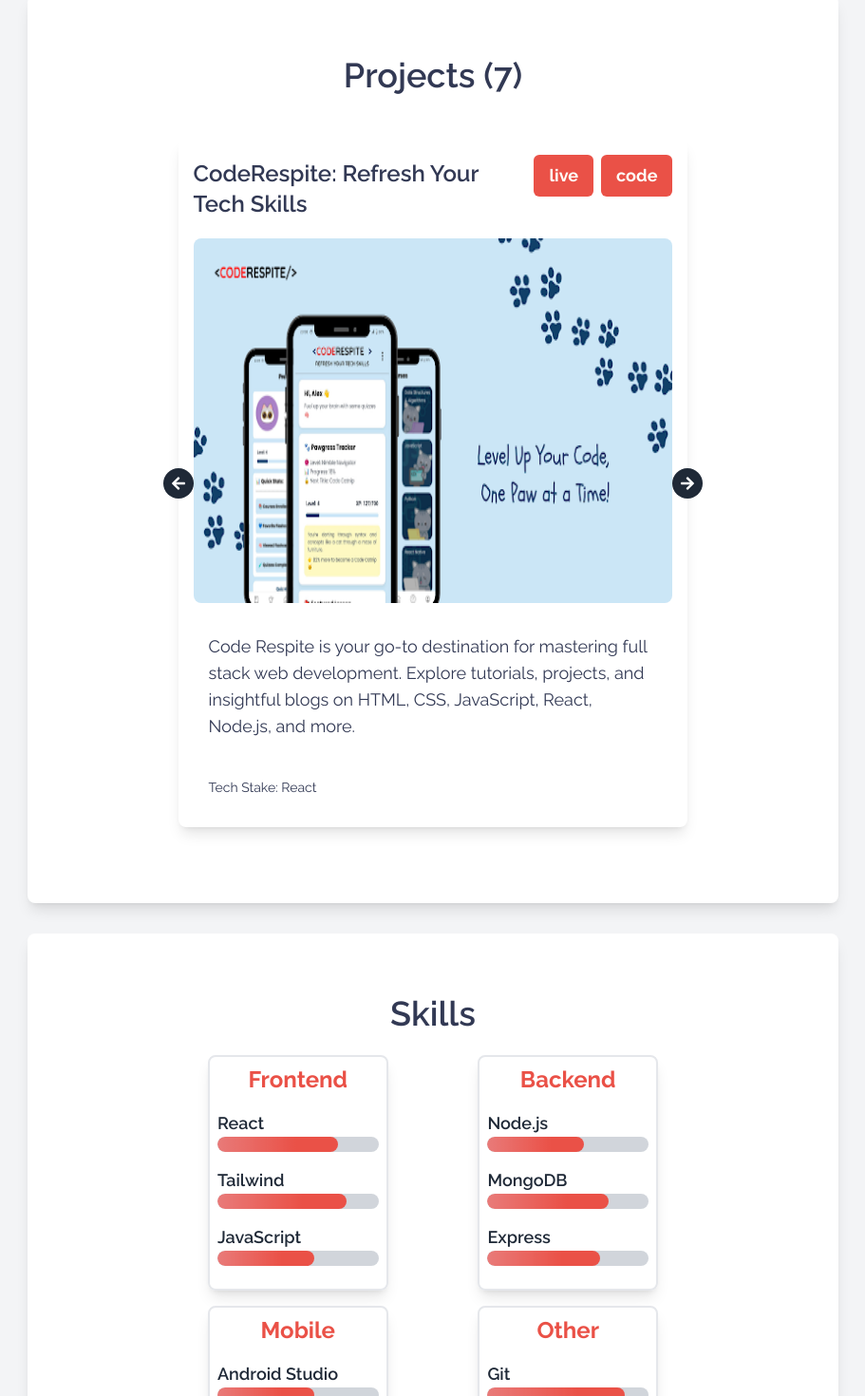
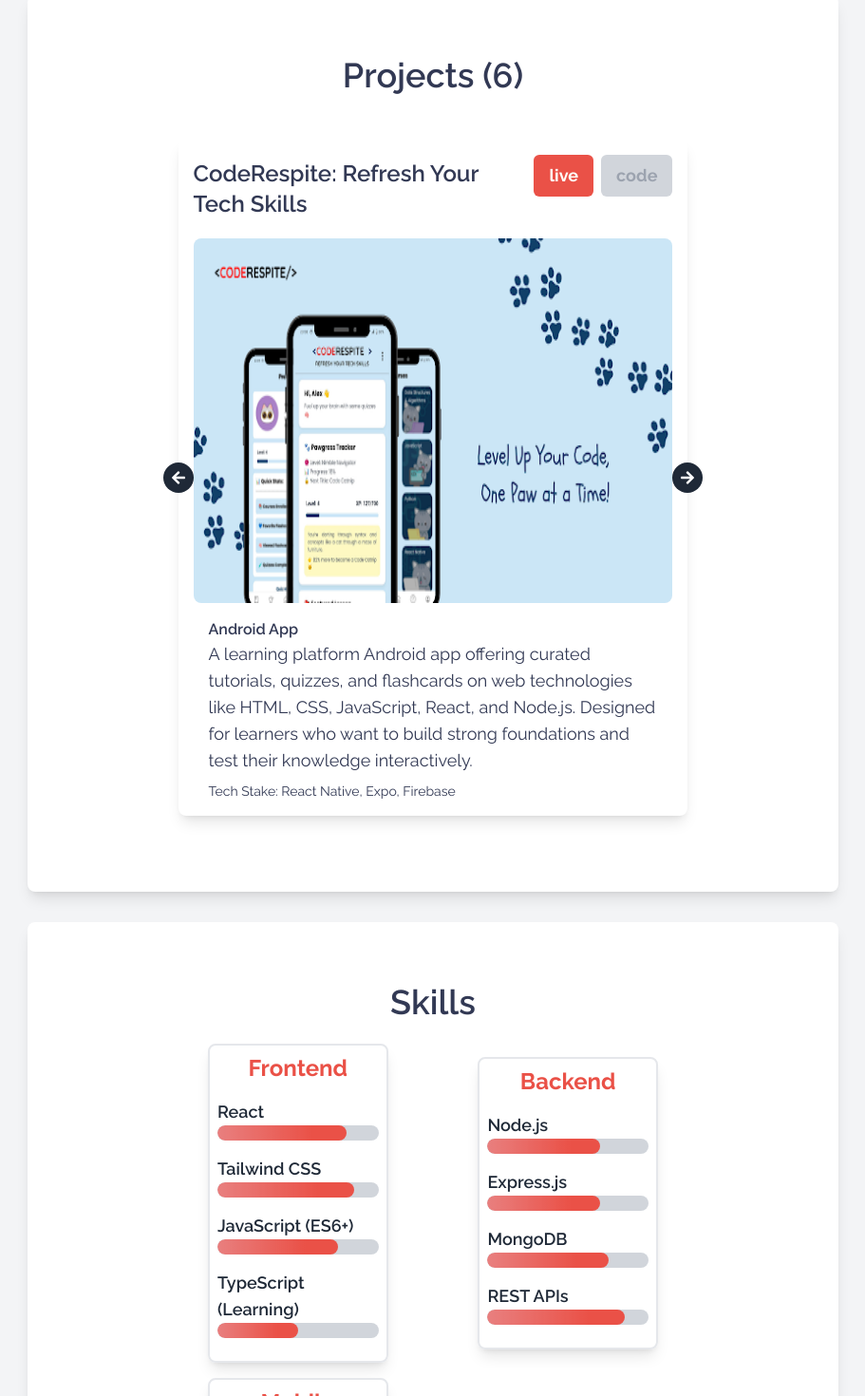
Before and after one commit to amit265/resume-website, a React (Vite) app: page / in a window 1280 px wide. Shown: the part 850-2320 px from the top of the page at 95% size, without its empty margins (184-1095 px from the left). Built offline with nearby package versions, Linux system fonts and the light colour scheme.

Commit message:
resume added

```diff
--- a/src/components/CarousalProject.jsx
+++ b/src/components/CarousalProject.jsx
@@ -41,6 +41,7 @@
                       {project.title}
                     </h3>
                     <div className="flex gap-x-2 justify-center items-start">
+                      {project?.live ? (
                         <a
                           href={project.live}
                           target="_blank"
@@ -48,6 +49,16 @@
                         >
                           live
                         </a>
+                      ) : (
+                        <span
+                          className="font-bold text-lg text-gray-400 cursor-not-allowed px-4 py-2 rounded-md bg-gray-300"
+                          title="Private respository"
+                        >
+                          live
+                        </span>
+                      )}
+
+                      {project?.url ? (
                         <a
                           href={project.url}
                           target="_blank"
@@ -55,17 +66,29 @@
                         >
                           code
                         </a>
+                      ) : (
+                        <span
+                          className="font-bold text-lg text-gray-400 cursor-not-allowed px-4 py-2 rounded-md bg-gray-300"
+                          title="live link not available"
+                        >
+                          code
+                        </span>
+                      )}
                     </div>
                   </div>
+
                   <img
                     src={project.graphicImage}
                     alt={project.title}
                     className="w-full mx-auto h-96 border-0 rounded-lg mt-4"
                   />
-                  <p className="text-lg mt-4 p-4 text-wrap">
+                  <h3 className="text-base font-semibold mt-4 px-4">
+                    {project.type}
+                  </h3>
+                  <p className="text-lg px-4  text-wrap">
                     {project.description}
                   </p>
-                  <p className="text-sm mt-2 p-4">
+                  <p className="text-sm mt-2 px-4">
                     Tech Stake: {project.techStack}
                   </p>
                 </div>
--- a/src/components/Header.jsx
+++ b/src/components/Header.jsx
@@ -119,7 +119,7 @@
                 className="w-24 ml-auto mr-4 mt-2 cursor-pointer px-4 py-2 rounded-md bg-[#ea5147] hover:bg-[#fefffa] hover:text-[#323954]"
               >
                 <a
-                  href="https://coderespite.com/doc/amit-resume.pdf"
+                  href="/amit-resume.pdf"
                   target="_blank"
                   rel="noopener noreferrer"
                 >
--- a/src/utils/constants.js
+++ b/src/utils/constants.js
@@ -2,76 +2,63 @@
   {
     title: "CodeRespite: Refresh Your Tech Skills",
     description:
-      "Code Respite is your go-to destination for mastering full stack web development. Explore tutorials, projects, and insightful blogs on HTML, CSS, JavaScript, React, Node.js, and more.",
-    techStack: "React",
-    url: "https://github.com/amit265/React-Projects/tree/main/coderespite.com",
+      "A learning platform Android app offering curated tutorials, quizzes, and flashcards on web technologies like HTML, CSS, JavaScript, React, and Node.js. Designed for learners who want to build strong foundations and test their knowledge interactively.",
+    techStack: "React Native, Expo, Firebase",
+    type: "Android App",
+    url: "",
     live: "https://play.google.com/store/apps/details?id=com.mindcraftlearning.coderespite",
-    graphicImage: "/assets/projects/coderespite.png"
-
-
-
+    graphicImage: "/assets/projects/coderespite.png",
   },
   {
     title: "Question Games: Get to Know Me",
     description:
-      "Code Respite is your go-to destination for mastering full stack web development. Explore tutorials, projects, and insightful blogs on HTML, CSS, JavaScript, React, Node.js, and more.",
-    techStack: "React",
-    url: "https://github.com/amit265/React-Projects/tree/main/coderespite.com",
+      "A fun and engaging Android app featuring curated question sets for couples, friends, and families. Perfect for bonding, ice-breaking, and learning more about each other.",
+    techStack: "React Native, Expo, Firebase",
+    type: "Android App",
+    url: "",
     live: "https://play.google.com/store/apps/details?id=com.mindcraftlearning.questiongames",
-    graphicImage: "/assets/projects/questiongames.png"
-
+    graphicImage: "/assets/projects/questiongames.png",
   },
   {
-    title: "Spin the Wheel : Pick for me",
+    title: "Spin the Wheel: Pick for Me",
     description:
-      "Code Respite is your go-to destination for mastering full stack web development. Explore tutorials, projects, and insightful blogs on HTML, CSS, JavaScript, React, Node.js, and more.",
-    techStack: "React",
-    url: "https://github.com/amit265/React-Projects/tree/main/coderespite.com",
+      "A category-based spinner Android app to help make fun decisions quickly. From food choices to truth-or-dare prompts, the app provides a playful solution to indecisiveness.",
+    techStack: "React Native, Expo",
+    type: "Android App",
+    url: "",
     live: "https://play.google.com/store/apps/details?id=com.mindcraftlearning.spinthewheel",
-    graphicImage: "/assets/projects/spinthewheel.png"
-
+    graphicImage: "/assets/projects/spinthewheel.png",
   },
   {
     title: "Trivia Quest AI: Fun Quiz Game",
     description:
-      "Code Respite is your go-to destination for mastering full stack web development. Explore tutorials, projects, and insightful blogs on HTML, CSS, JavaScript, React, Node.js, and more.",
-    techStack: "React",
-    url: "https://github.com/amit265/React-Projects/tree/main/coderespite.com",
+      "An Android quiz game app with AI-curated questions, user-generated quizzes, leaderboards, and real-time scoring. Built to make learning fun through interactive trivia.",
+    techStack: "React Native, Firebase, OpenAI (planned), Expo",
+    type: "Android App",
+    url: "",
     live: "https://play.google.com/store/apps/details?id=com.coderespite.triviaquestai",
-    graphicImage: "/assets/projects/trivia.png"
-
+    graphicImage: "/assets/projects/trivia.png",
   },
-
   {
     title: "NetflixGPT",
     description:
-      "A comprehensive movie searching and browsing application with features like user authentication, movie search using TMDB API, movie recommendations (OpenAI API integration), and more.",
-    techStack: "React, Redux, TMDB API, OpenAI API, Firebase Authentication",
-    url: "https://github.com/amit265/React-Projects/tree/main/netflixgpt",
-    live: "https://coderespite.com/projects/react/netflixgpt",
-    graphicImage: "/assets/projects/netflixgpt.png"
+      "A smart movie recommendation web app using TMDB for movie data and OpenAI for personalized suggestions. Includes Firebase Auth, search functionality, trending sections, and Redux for state management.",
+    techStack: "React, Tailwind CSS, Firebase, TMDB API, OpenAI, Redux",
+    type: "Web App",
+    url: "https://github.com/amit265/netflixgpt.git",
+    live: "https://netflixgpt.coderespite.com",
+    graphicImage: "/assets/projects/netflixgpt.png",
   },
   {
     title: "Swiggy App",
     description:
-      "An app where you can order foods. Data is fetched through the Swiggy API, and Redux is used to store items in the cart. It also uses custom hooks for state management.",
+      "A Swiggy-like food ordering web app featuring restaurant listings, menu browsing, and cart functionality. Redux is used for global state and API integration handles restaurant data.",
     techStack: "React, Swiggy API, Redux, Custom Hooks",
-    url: "https://github.com/amit265/React-Projects/tree/main/swiggy-app",
-    live: "https://coderespite.com/projects/react/swiggy/",
-    graphicImage: "/assets/projects/swiggy.png"
-
+    type: "Web App",
+    url: "https://github.com/amit265/swiggy.git",
+    live: "https://swiggy.coderespite.com",
+    graphicImage: "/assets/projects/swiggy.png",
   },
-  {
-    title: "Blog App",
-    description:
-      "A blog application that fetches all blog posts through an API. It categorically organizes the posts and provides options for more pages. CRUD operations are not included.",
-    techStack: "React, Blog API",
-    url: "https://github.com/amit265/React-Projects/tree/main/blog-app",
-    live: "https://coderespite.com/projects/react/blog-app/",
-    graphicImage: "/assets/projects/netflixgpt.png"
-
-  },
-
 ];
 
 export const certificates = [
@@ -101,33 +88,39 @@
   {
     stack: "Frontend",
     type: [
-      { lang: "React", strength: "75" },
-      { lang: "Tailwind", strength: "80" },
-      { lang: "JavaScript", strength: "60" },
+      { lang: "React", strength: "80" },
+      { lang: "Tailwind CSS", strength: "85" },
+      { lang: "JavaScript (ES6+)", strength: "75" },
+      { lang: "TypeScript (Learning)", strength: "50" },
     ],
   },
   {
     stack: "Backend",
     type: [
-      { lang: "Node.js", strength: "60" },
+      { lang: "Node.js", strength: "70" },
+      { lang: "Express.js", strength: "70" },
       { lang: "MongoDB", strength: "75" },
-      { lang: "Express", strength: "70" },
+      { lang: "REST APIs", strength: "85" },
     ],
   },
   {
-    stack: "Mobile",
+    stack: "Mobile Development",
     type: [
-      { lang: "Android Studio", strength: "60" },
-      { lang: "React Native", strength: "50" },
-      { lang: "Java", strength: "40" },
+      { lang: "React Native", strength: "70" },
+      { lang: "Android (Java + XML)", strength: "60" },
+      { lang: "Expo", strength: "75" },
+      { lang: "Play Store Deployment", strength: "80" },
+
     ],
   },
   {
-    stack: "Other",
+    stack: "Dev Tools & Other",
     type: [
-      { lang: "Git", strength: "85" },
-      { lang: "Docker", strength: "40" },
-      { lang: "Firebase", strength: "40" },
+      { lang: "Git & GitHub", strength: "90" },
+      { lang: "Firebase", strength: "60" },
+      { lang: "Docker (Basics)", strength: "40" },
+      { lang: "GitHub Actions", strength: "50" },
+
     ],
   },
 ];
```
Also changed, not shown: public/assets/ic_launcher.png, 1 other file (tests, documents, lock files or other folders). Lines whose indentation alone changed are shown as unchanged.
